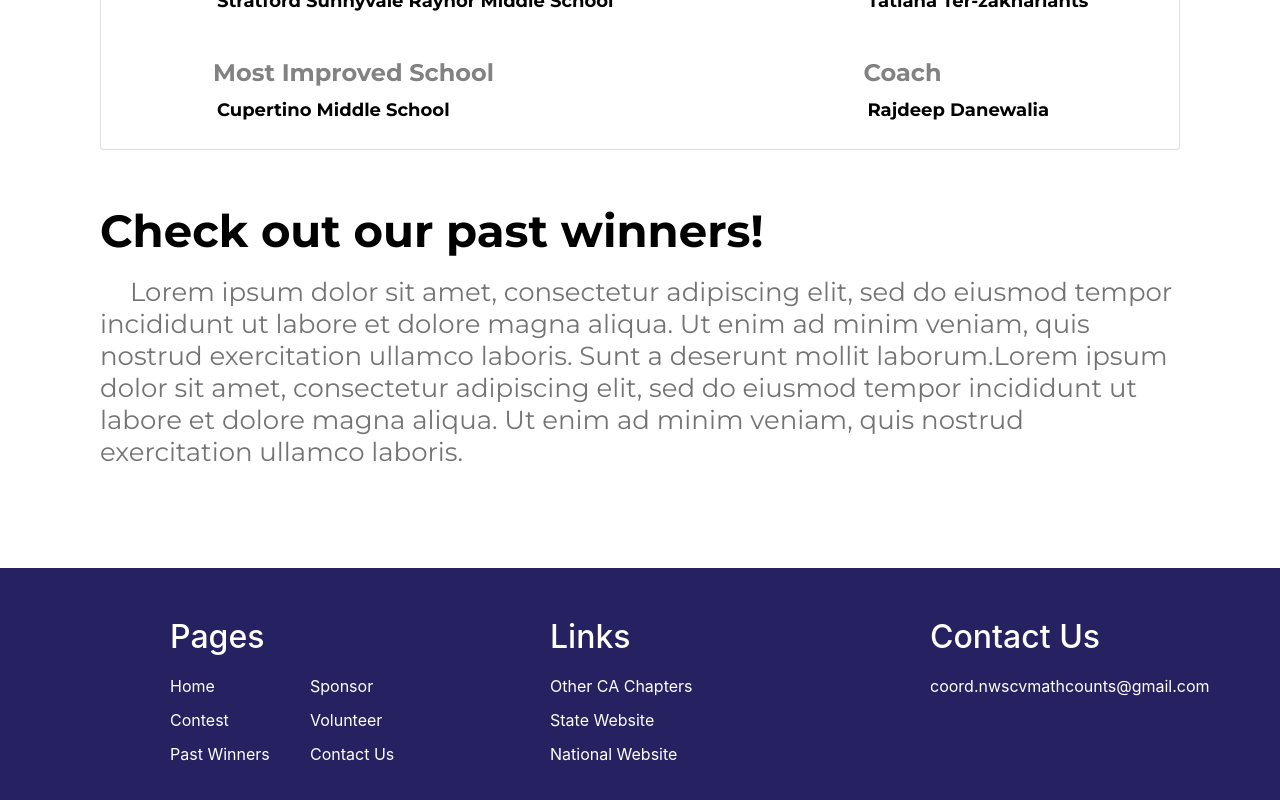
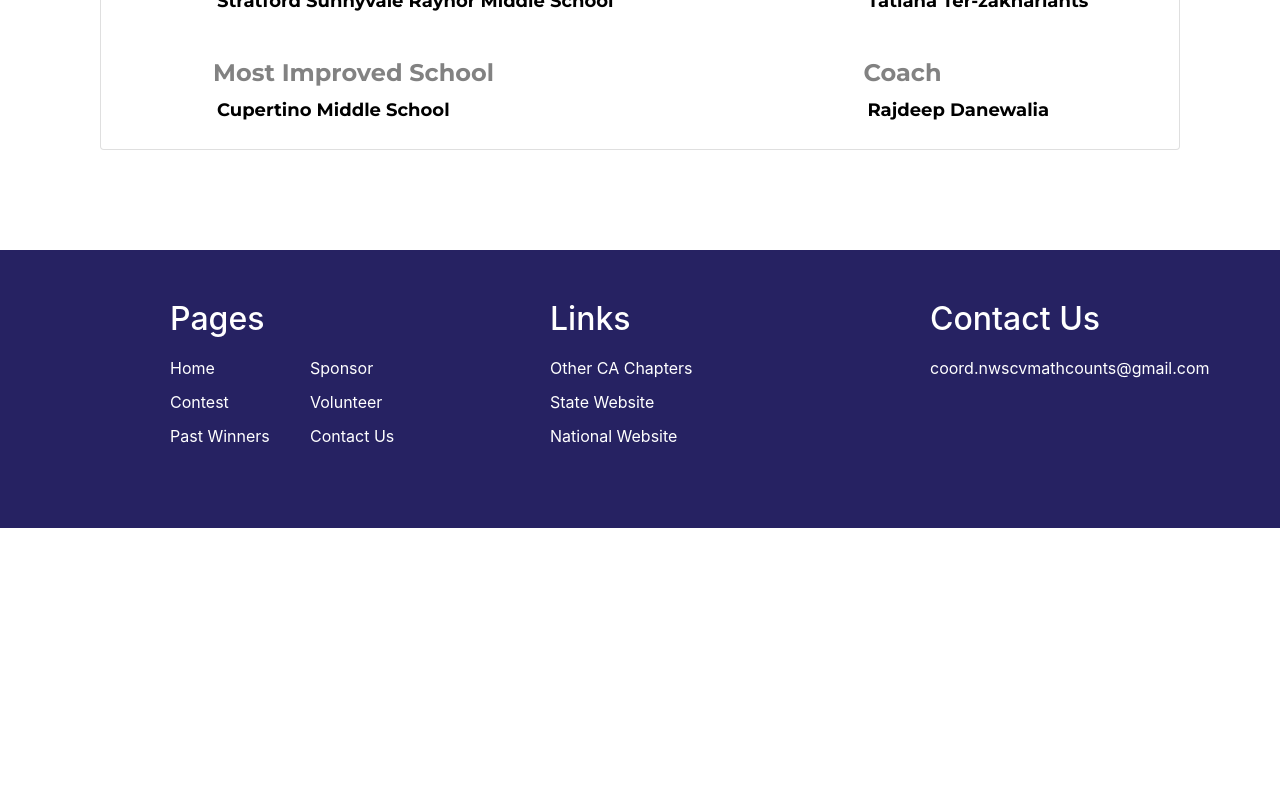
Before and after one commit to Web-Design-Club/nwscv-mathcounts, a plain HTML site: page views/winners.html in a window 1280 px wide. Shown: the part 1219-2019 px from the top of the page. After the commit the page ends 1747 px from the top, so only its background shows below. Drawn offline with nearby package versions, Linux system fonts and the light colour scheme; files whose address does not match are found by name.

Commit message:
Got rid of bottom text

```diff
--- a/views/winners.html
+++ b/views/winners.html
@@ -259,14 +259,6 @@
       </div> -->
     </div>
 
-    <div id="checkOutTitle">
-      </h2>Check out our past winners!</h2>
-    </div>
-
-    <div id="description">
-      <p>Lorem ipsum dolor sit amet, consectetur adipiscing elit, sed do eiusmod tempor incididunt ut labore et dolore magna aliqua. Ut enim ad minim veniam, quis nostrud exercitation ullamco laboris. Sunt a deserunt mollit laborum.Lorem ipsum dolor sit amet, consectetur adipiscing elit, sed do eiusmod tempor incididunt ut labore et dolore magna aliqua. Ut enim ad minim veniam, quis nostrud exercitation ullamco laboris.</p>
-    </div>
-
     <div class="footer">
         <div class="container">
             <div class="row">
```
